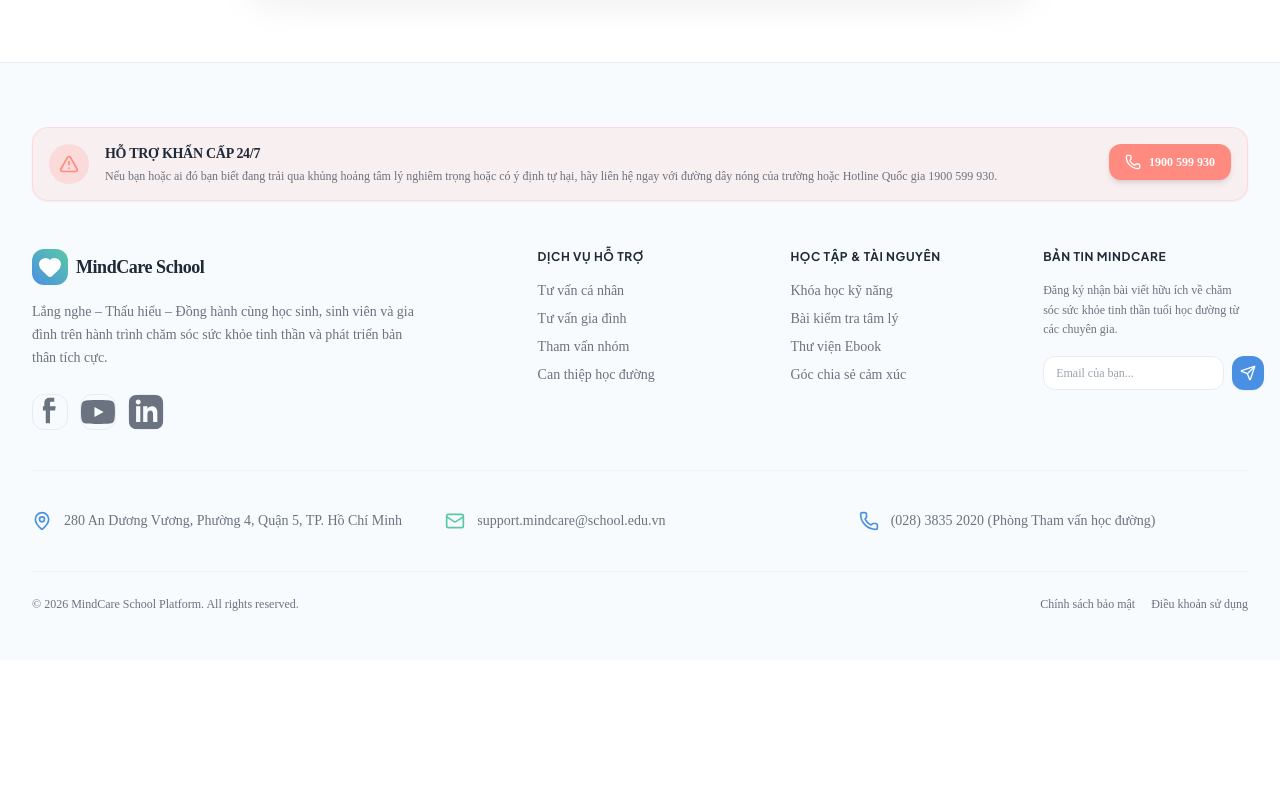
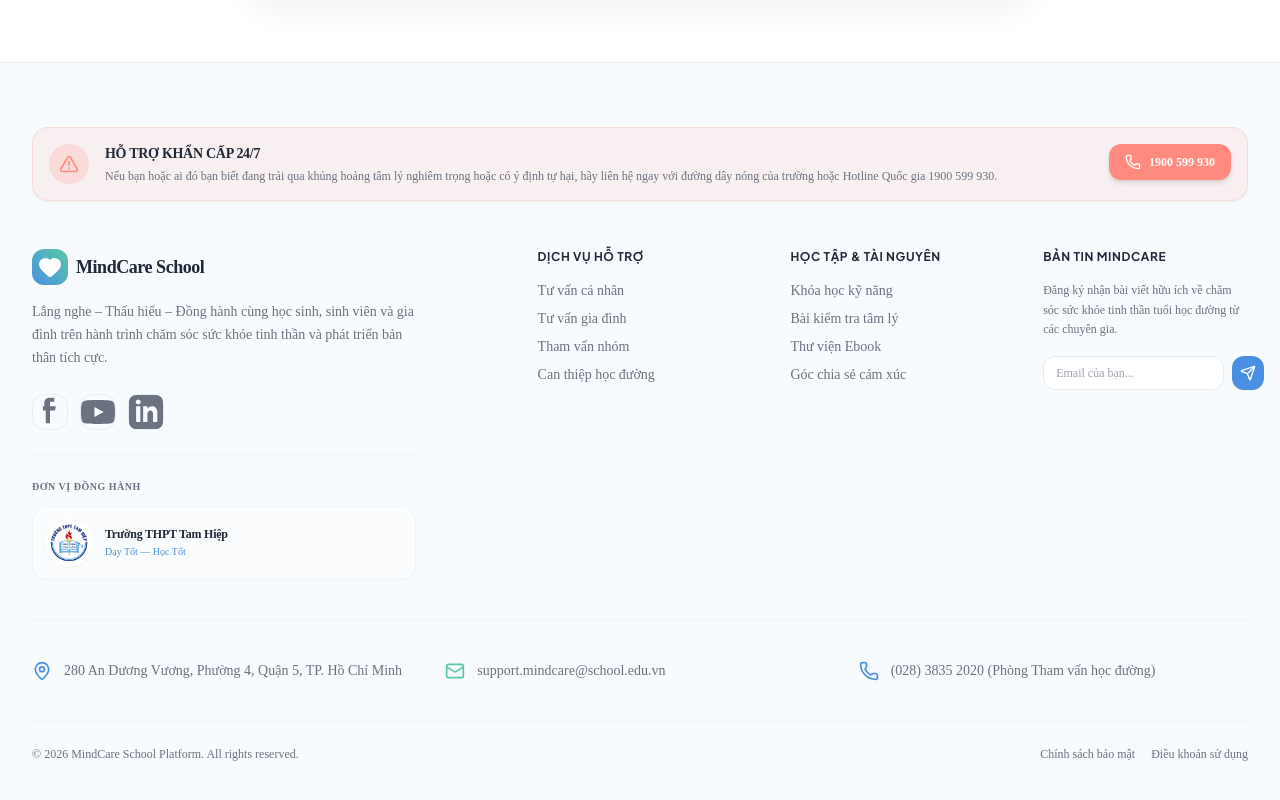
Before and after one commit to truonghain89-create/website-t-m-l-h-c-ng-3HIEP-VICTORY---2, a Next.js app: page / in a window 1280 px wide. Shown: the part 7446-8246 px from the top of the page. Before the commit the page ends 8106 px from the top, so only its background shows below. Built offline with nearby package versions, Linux system fonts and the light colour scheme.

Commit message:
feat: add THPT Tam Hiep logo to footer

```diff
--- a/src/components/Footer.tsx
+++ b/src/components/Footer.tsx
@@ -78,6 +78,28 @@ export const Footer: React.FC = () => {
               <a href="#" className="w-9 h-9 rounded-xl border border-border flex items-center justify-center text-foreground-secondary hover:text-primary hover:border-primary transition-all" aria-label="LinkedIn">
                 <svg className="w-4.5 h-4.5 fill-current" viewBox="0 0 24 24"><path d="M19 0h-14c-2.761 0-5 2.239-5 5v14c0 2.761 2.239 5 5 5h14c2.762 0 5-2.239 5-5v-14c0-2.761-2.238-5-5-5zm-11 19h-3v-11h3v11zm-1.5-12.268c-.966 0-1.75-.779-1.75-1.75s.784-1.75 1.75-1.75 1.75.779 1.75 1.75-.784 1.75-1.75 1.75zm13.5 12.268h-3v-5.604c0-3.368-4-3.113-4 0v5.604h-3v-11h3v1.765c1.396-2.586 7-2.777 7 2.476v6.759z"/></svg>
               </a>
+            </div>
+
+            {/* School Partnership Logo */}
+            <div className="mt-6 pt-6 border-t border-border/50 max-w-sm">
+              <p className="text-[10px] text-foreground-secondary mb-3 uppercase tracking-wider font-semibold">
+                {language === "vi" ? "Đơn vị đồng hành" : "In Partnership With"}
+              </p>
+              <div className="flex items-center gap-3 bg-card/30 p-3 rounded-2xl border border-border/50 backdrop-blur-sm">
+                <img
+                  src="/thpt-tam-hiep-logo.png"
+                  alt="Trường THPT Tam Hiệp"
+                  className="w-12 h-12 object-contain rounded-full bg-white p-1 shadow-sm shrink-0"
+                />
+                <div>
+                  <h6 className="font-heading font-bold text-xs text-foreground leading-snug">
+                    Trường THPT Tam Hiệp
+                  </h6>
+                  <p className="text-[10px] text-primary font-medium mt-0.5">
+                    {language === "vi" ? "Dạy Tốt — Học Tốt" : "Good Teaching — Good Learning"}
+                  </p>
+                </div>
+              </div>
             </div>
           </div>
 
```
Also changed, not shown: public/thpt-tam-hiep-logo.png (added).
